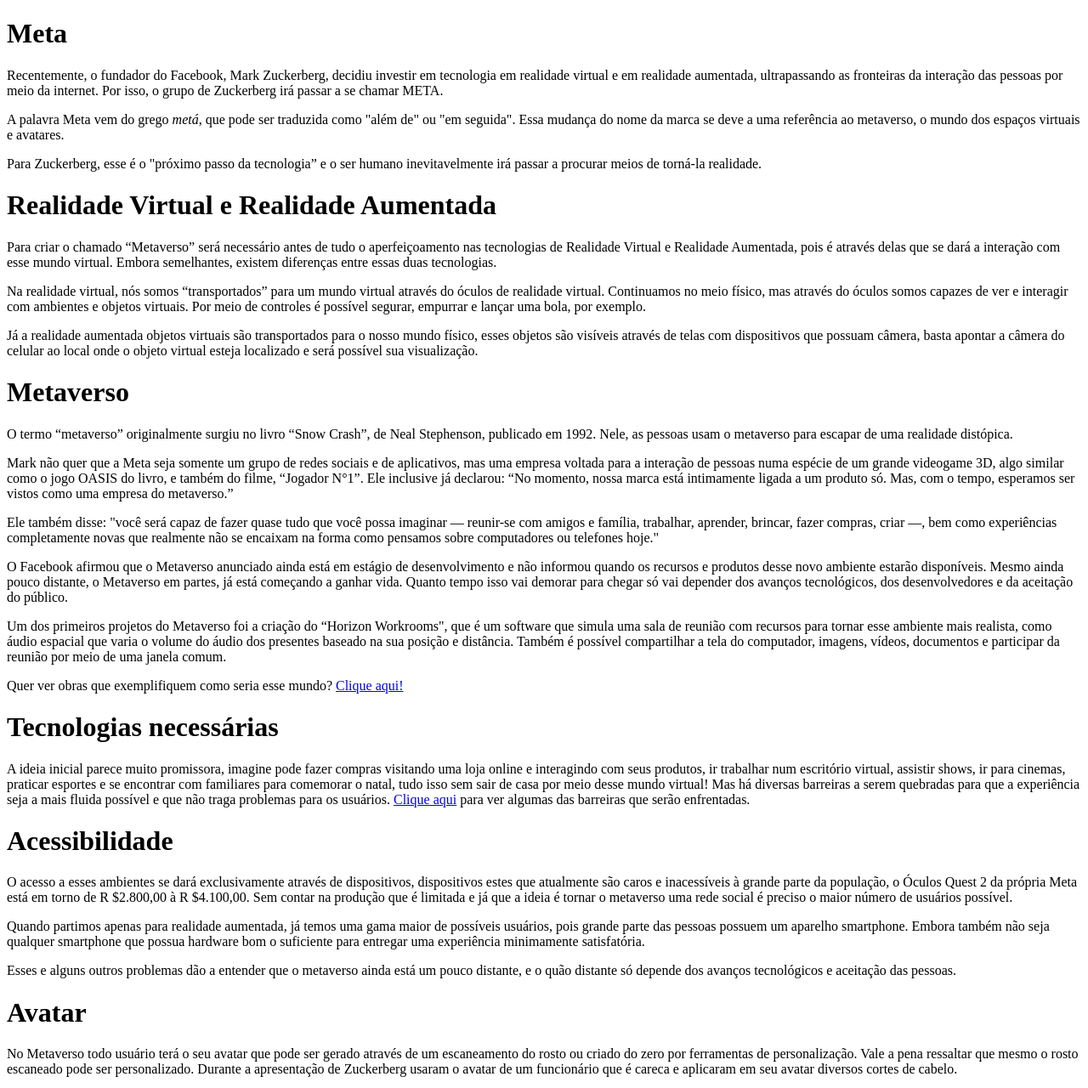
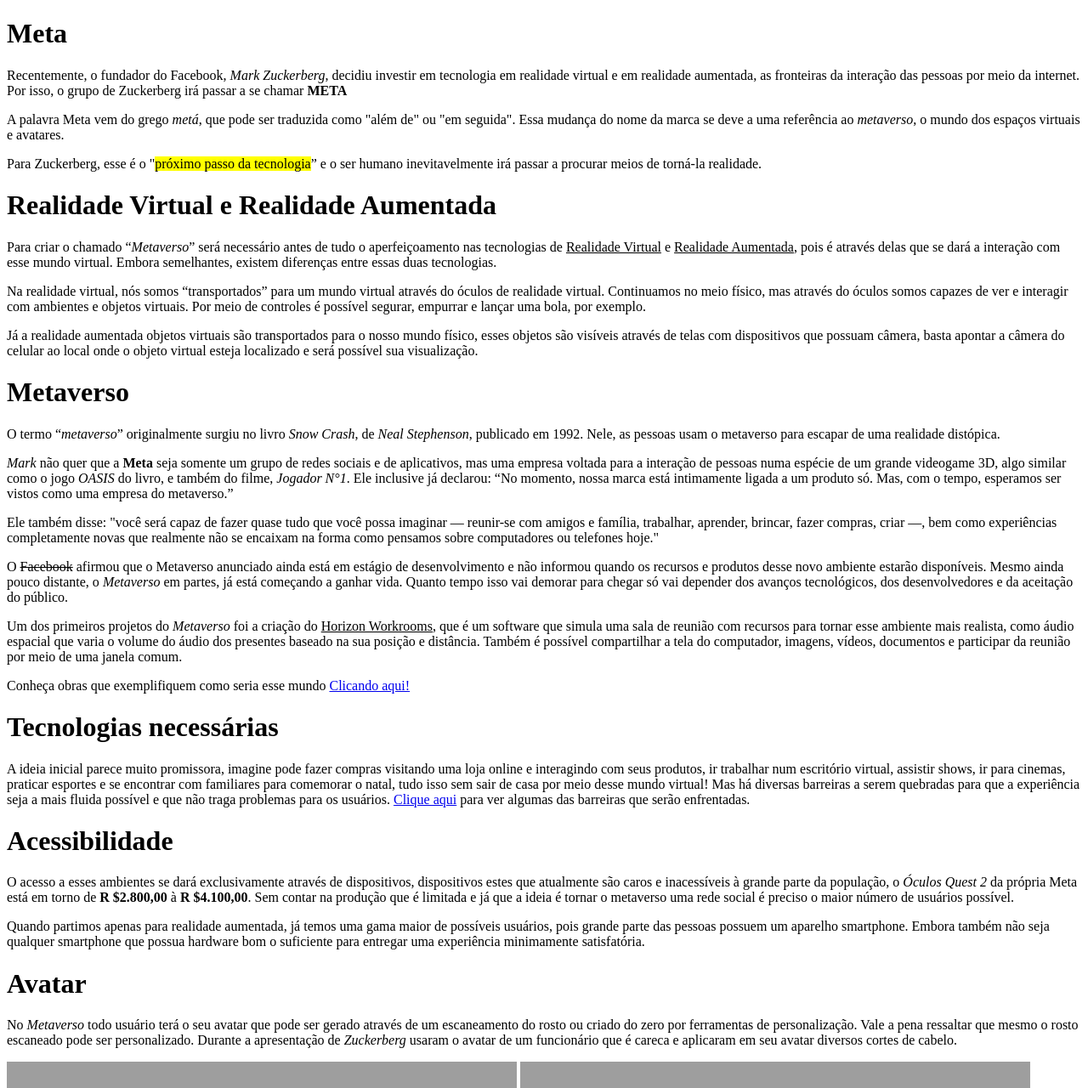
Before and after one commit to HeevOL/MiniProjeto-ITWB, a plain HTML site: page index.html in a window 1280 px wide. Shown: the top 1280 px of the page at 85% size. Drawn offline with Linux system fonts and the light colour scheme; grey boxes are pictures that could not be loaded.

Commit message:
Add files via upload

```diff
--- a/index.html
+++ b/index.html
@@ -5,46 +5,61 @@
     <meta http-equiv="X-UA-Compatible" content="IE=edge">
     <meta name="viewport" content="width=device-width, initial-scale=1.0">
     <title>Metaverso</title>
+    <link rel="shortcut icon" href="favicon/meta-icon.png">
 </head>
 <body>
     <h1>Meta</h1>
-    <p>Recentemente, o fundador do Facebook, Mark Zuckerberg, decidiu investir em tecnologia em realidade virtual e em realidade
-    aumentada, ultrapassando as fronteiras da interação das pessoas por meio da internet. Por isso, o grupo de Zuckerberg irá
-    passar a se chamar META.</p>
-    <p>A palavra Meta vem do grego <i>metá</i>, que pode ser traduzida como "além de" ou "em seguida". Essa mudança do nome da marca
-    se deve a uma referência ao metaverso, o mundo dos espaços virtuais e avatares.</p>
-    <p>Para Zuckerberg, esse é o "próximo passo da tecnologia” e o ser humano inevitavelmente irá passar a procurar meios de torná-la
+
+    <p>Recentemente, o fundador do Facebook, <em>Mark Zuckerberg</em>, decidiu investir em tecnologia em realidade virtual e em realidade
+    aumentada, as fronteiras da interação das pessoas por meio da internet. Por isso, o grupo de Zuckerberg irá
+    passar a se chamar <strong>META</strong></p>
+
+    <p>A palavra Meta vem do grego <em>metá</em>, que pode ser traduzida como "além de" ou "em seguida". Essa mudança do nome da marca
+    se deve a uma referência ao <em>metaverso</em>, o mundo dos espaços virtuais e avatares.</p>
+
+    <p>Para Zuckerberg, esse é o "<mark>próximo passo da tecnologia</mark>” e o ser humano inevitavelmente irá passar a procurar meios de torná-la
     realidade.</p>
+
     <h1>Realidade Virtual e Realidade Aumentada</h1>
-    <p>Para criar o chamado “Metaverso” será necessário antes de tudo o aperfeiçoamento nas tecnologias de Realidade Virtual e Realidade
-    Aumentada, pois é através delas que se dará a interação com esse mundo virtual. Embora semelhantes, existem diferenças entre
-    essas duas tecnologias.</p>
+
+    <p>Para criar o chamado “<em>Metaverso</em>” será necessário antes de tudo o aperfeiçoamento nas tecnologias de <ins>Realidade Virtual</ins> e <ins>Realidade
+    Aumentada</ins>, pois é através delas que se dará a interação com esse mundo virtual. Embora semelhantes, existem diferenças entre essas duas tecnologias.</p>
+
     <p>Na realidade virtual, nós somos “transportados” para um mundo virtual através do óculos de realidade virtual. Continuamos no meio
     físico, mas através do óculos somos capazes de ver e interagir com ambientes e objetos virtuais. Por meio de controles é possível
     segurar, empurrar e lançar uma bola, por exemplo.</p>
+
     <p>Já a realidade aumentada objetos virtuais são transportados para o nosso mundo físico, esses objetos são visíveis através de telas
     com dispositivos que possuam câmera, basta apontar a câmera do celular ao local onde o objeto virtual esteja localizado e será possível
     sua visualização.</p>
+
     <h1>Metaverso</h1>
-    <p>O termo “metaverso” originalmente surgiu no livro “Snow Crash”, de Neal Stephenson, publicado em 1992. Nele, as pessoas usam o
+
+    <p>O termo “<em>metaverso</em>” originalmente surgiu no livro <em>Snow Crash</em>, de <em>Neal Stephenson</em>, publicado em 1992. Nele, as pessoas usam o
     metaverso para escapar de uma realidade distópica.</p>
-    <p>Mark não quer que a Meta seja somente um grupo de redes sociais e de aplicativos, mas uma empresa voltada para a interação de pessoas
-    numa espécie de um grande videogame 3D, algo similar como o jogo OASIS do livro, e também do filme, “Jogador N°1”. Ele inclusive já
+
+    <p><em>Mark</em> não quer que a <strong>Meta</strong> seja somente um grupo de redes sociais e de aplicativos, mas uma empresa voltada para a interação de pessoas
+    numa espécie de um grande videogame 3D, algo similar como o jogo <em>OASIS</em> do livro, e também do filme, <em>Jogador N°1</em>. Ele inclusive já
     declarou: “No momento, nossa marca está intimamente ligada a um produto só. Mas, com o tempo, esperamos ser vistos como uma empresa do
     metaverso.”</p>
+
     <p>Ele também disse: "você será capaz de fazer quase tudo que você possa imaginar — reunir-se com amigos e família, trabalhar, aprender,
     brincar, fazer compras, criar —, bem como experiências completamente novas que realmente não se encaixam na forma como pensamos sobre
     computadores ou telefones hoje."</p>
-    <p>O Facebook afirmou que o Metaverso anunciado ainda está em estágio de desenvolvimento e não informou quando os recursos e produtos
-    desse novo ambiente estarão disponíveis. Mesmo ainda pouco distante, o Metaverso em partes, já está começando a ganhar vida. Quanto
+
+    <p>O <del>Facebook</del> afirmou que o Metaverso anunciado ainda está em estágio de desenvolvimento e não informou quando os recursos e produtos
+    desse novo ambiente estarão disponíveis. Mesmo ainda pouco distante, o <em>Metaverso</em> em partes, já está começando a ganhar vida. Quanto
     tempo isso vai demorar para chegar só vai depender dos avanços tecnológicos, dos desenvolvedores e da aceitação do público.</p>
-    <p>Um dos primeiros projetos do Metaverso foi a criação do “Horizon Workrooms", que é um software que simula uma sala de reunião com
+
+    <p>Um dos primeiros projetos do <em>Metaverso</em> foi a criação do <ins>Horizon Workrooms</ins>, que é um software que simula uma sala de reunião com
     recursos para tornar esse ambiente mais realista, como áudio espacial que varia o volume do áudio dos presentes baseado na sua posição
     e distância. Também é possível compartilhar a tela do computador, imagens, vídeos, documentos e participar da reunião por meio de uma
     janela comum.</p>
-    <p>Quer ver obras que exemplifiquem como seria esse mundo? <a href="obras_exemplos.html">Clique aqui!</a></p>
+
+    <p>Conheça obras que exemplifiquem como seria esse mundo <a href="obras_exemplos.html">Clicando aqui!</a></p>
 
     <h1>Tecnologias necessárias</h1>
+
     <p>A ideia inicial parece muito promissora, imagine pode fazer compras visitando uma loja online e interagindo com seus produtos, ir
     trabalhar num escritório virtual, assistir shows, ir para cinemas, praticar esportes e se encontrar com familiares para comemorar o
     natal, tudo isso sem sair de casa por meio desse mundo virtual! Mas há diversas barreiras a serem quebradas para que a experiência
@@ -52,23 +67,27 @@
     para ver algumas das barreiras que serão enfrentadas.</p>
 
     <h1>Acessibilidade</h1>
+
     <p>O acesso a esses ambientes se dará exclusivamente através de dispositivos, dispositivos estes que atualmente são caros e inacessíveis
-    à grande parte da população, o Óculos Quest 2 da própria Meta está em torno de R $2.800,00 à R $4.100,00. Sem contar na produção que é
+    à grande parte da população, o <em>Óculos Quest 2</em> da própria Meta está em torno de <strong>R $2.800,00</strong> à <strong>R $4.100,00</strong>. Sem contar na produção que é
     limitada e já que a ideia é tornar o metaverso uma rede social é preciso o maior número de usuários possível.</p>
+
     <p>Quando partimos apenas para realidade aumentada, já temos uma gama maior de possíveis usuários, pois grande parte das pessoas possuem
     um aparelho smartphone. Embora também não seja qualquer smartphone que possua hardware bom o suficiente para entregar uma experiência
     minimamente satisfatória.</p>
-    <p>Esses e alguns outros problemas dão a entender que o metaverso ainda está um pouco distante, e o quão distante só depende dos avanços
-    tecnológicos e aceitação das pessoas.</p>
 
     <h1>Avatar</h1>
-    <p>No Metaverso todo usuário terá o seu avatar que pode ser gerado através de um escaneamento do rosto ou criado do zero por ferramentas
-    de personalização. Vale a pena ressaltar que mesmo o rosto escaneado pode ser personalizado. Durante a apresentação de Zuckerberg
+
+    <p>No <em>Metaverso</em> todo usuário terá o seu avatar que pode ser gerado através de um escaneamento do rosto ou criado do zero por ferramentas
+    de personalização. Vale a pena ressaltar que mesmo o rosto escaneado pode ser personalizado. Durante a apresentação de <em>Zuckerberg</em>
     usaram o avatar de um funcionário que é careca e aplicaram em seu avatar diversos cortes de cabelo.</p>
+
     <img src="images/Screenshot_1.png" width="600" height="300" alt="Funcionario careca com seu avatar personalizado">
+
     <img src="images/Screenshot_2.png" width="600" height="300"alt="">
+
     <p>Com isso temos um pequeno modo de monetização que com certeza haverá dentro desse mundo. Algo muito semelhante ao que temos hoje com
-    microtransações em jogos, que vendem roupas para personalização de personagens e skins de armas.</p>
+    microtransações em jogos, que vendem roupas para personalização de personagens e <em>skins</em> de armas.</p>
 
     <h1>Privacidade</h1>
 
```
